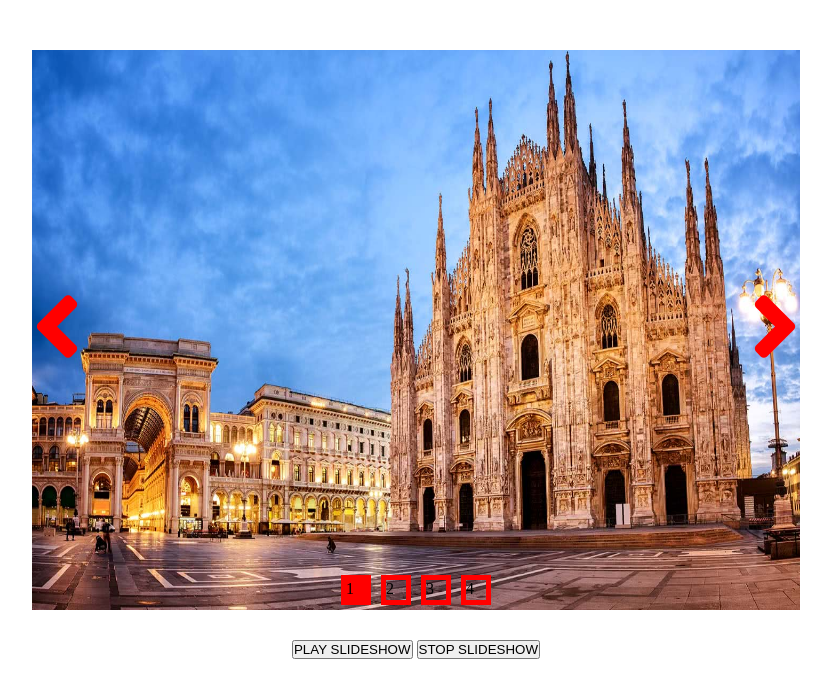
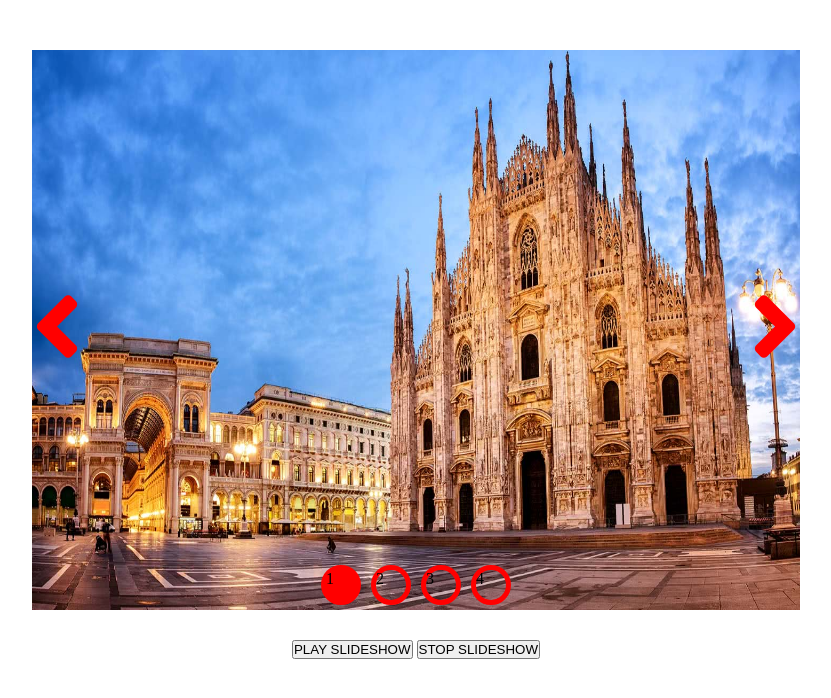
Before and after one commit to nicolamilani1988/vue-slider, a plain HTML site: page index.html in a window 1280 px wide. Shown: the whole page, without its empty margins (224-1055 px from the left). Drawn offline with nearby package versions, Linux system fonts and the light colour scheme.

Commit message:
modificato css

```diff
--- a/style.css
+++ b/style.css
@@ -52,11 +52,12 @@
 }
 
 .point{
-  width: 30px;
-  height: 30px;
+  width: 40px;
+  height: 40px;
   background-color: transparent;
   border: 5px solid red;
   margin: 5px;
+  border-radius: 50%;
 }
 
 .active{
```
